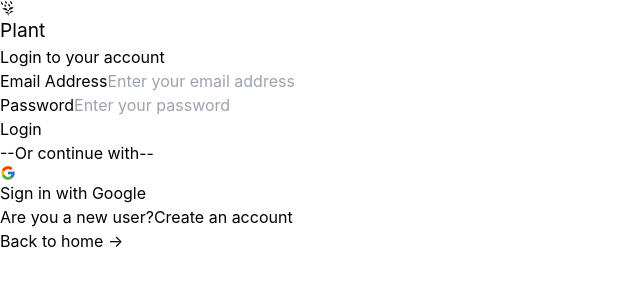
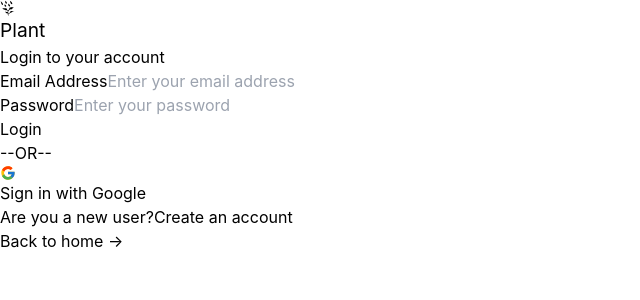
Before and after one commit to Dhavisco/Plant, a React (Vite) app: page /login in a window 1280 px wide. Shown: the top 300 px of the page, without its empty margins (0-640 px from the left). Built offline with nearby package versions, Linux system fonts and the light colour scheme; no server answers.

Commit message:
readability

```diff
--- a/src/components/GoogleLogin.tsx
+++ b/src/components/GoogleLogin.tsx
@@ -59,7 +59,7 @@ const GoogleLogin: React.FC<GoogleLoginProps> = ({ setNotification }) => {
 
   return (
     <div className="google-sign flex flex-col items-center mt-5">
-      <div className="text-center text-gray-600 mb-3">--Or continue with--</div>
+      <div className="text-center text-gray-600 mb-3">--OR--</div>
 
       <button
     className={`flex items-center justify-center gap-3 border-2 border-green-600 rounded-lg px-4 py-2 ${
```
